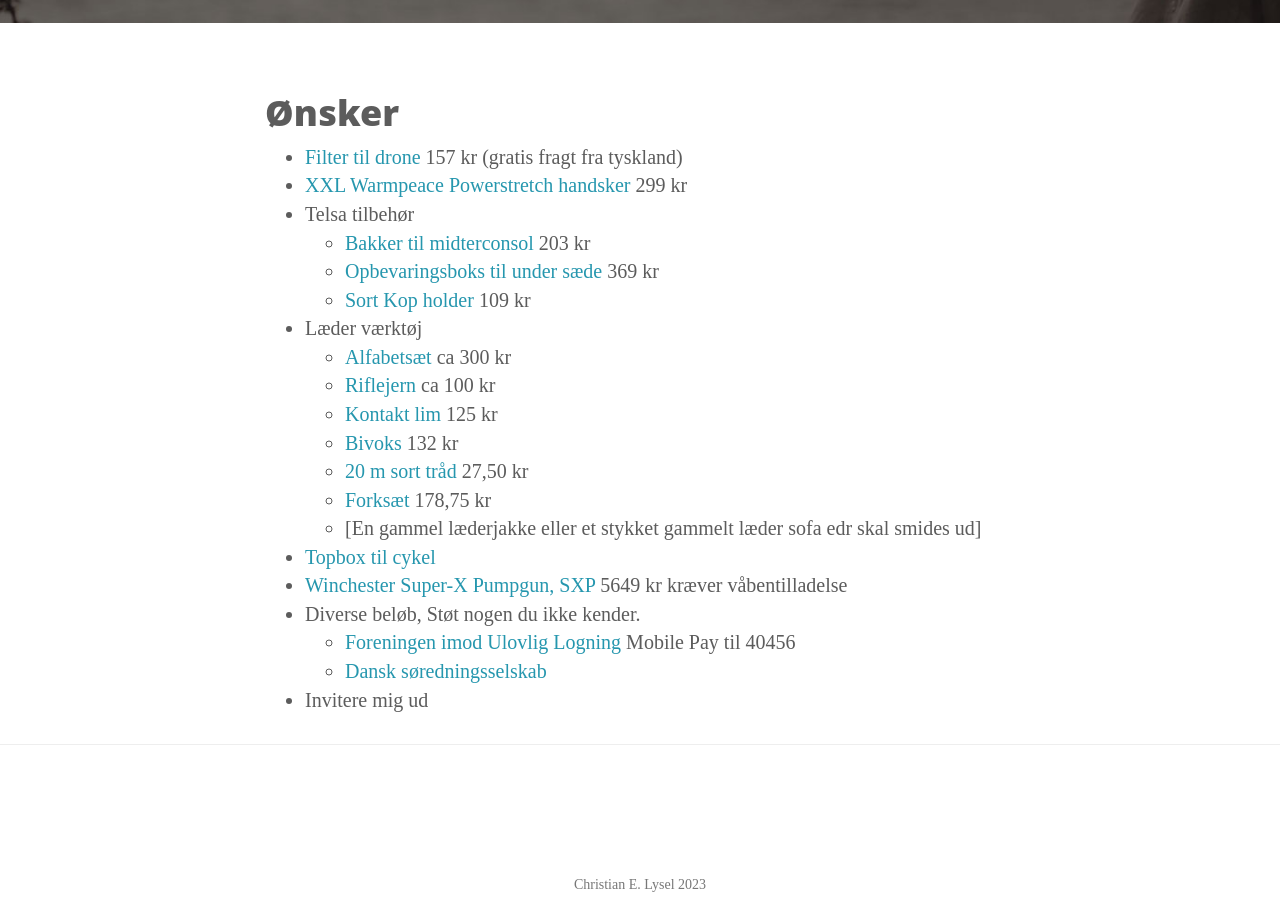
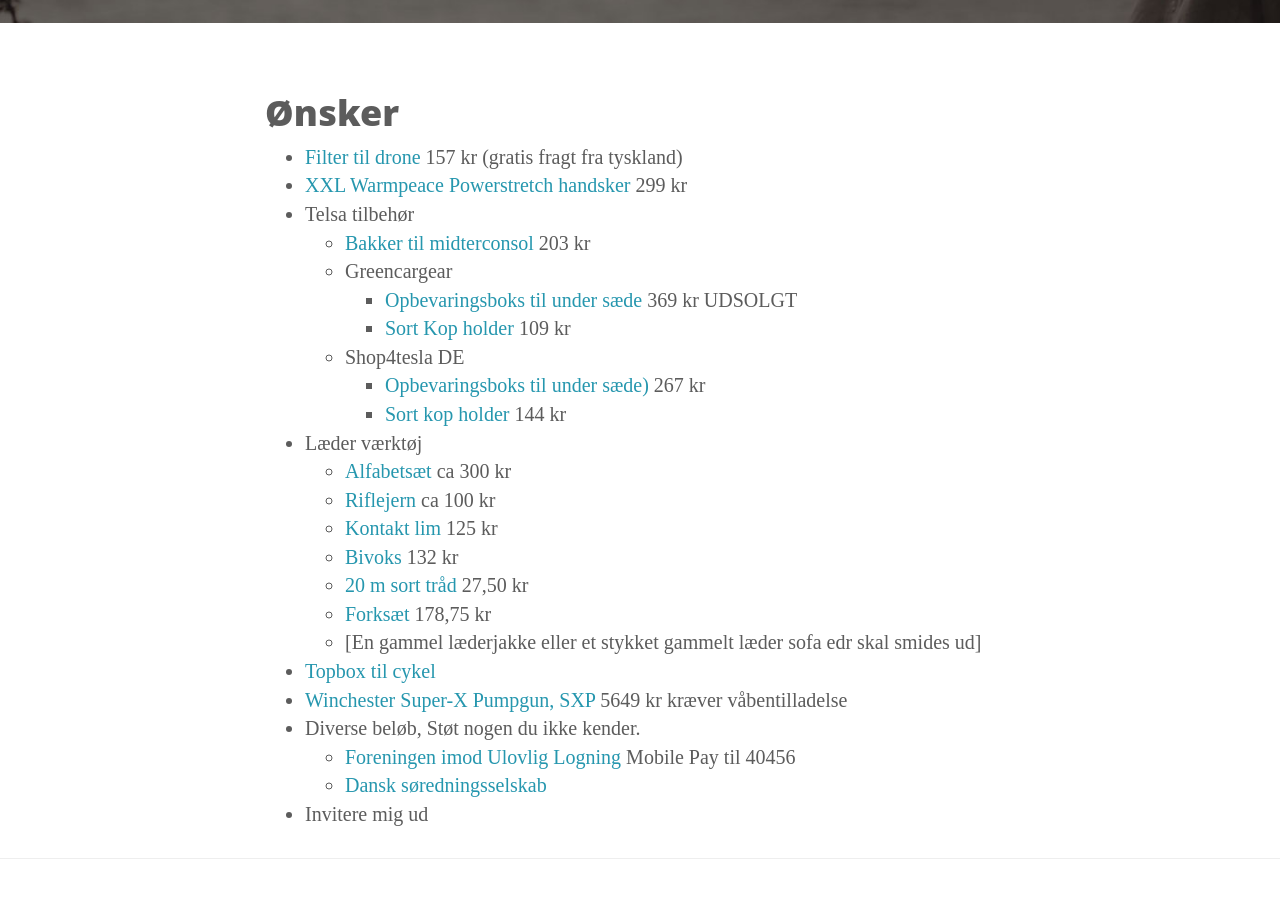
Before and after one commit to clysel/christian.lysel.net, a Jekyll site: the page built from gave.markdown, in a window 1280 px wide and 900 px high, scrolled down 433 px. Built offline with Jekyll 4.4.1, drawn with Linux system fonts in a browser that asks for light colours.

Commit message:
Update gave.markdown

```diff
--- a/gave.markdown
+++ b/gave.markdown
@@ -10,8 +10,12 @@
 * [XXL Warmpeace Powerstretch handsker](https://www.spejdersport.dk/warmpeace-powerstretch-handsker-gloves-sort) 299 kr
 * Telsa tilbehør
   * [Bakker til midterconsol](https://shop.tesla.com/da_dk/product/model-3_y-bakker-til-midterkonsollen) 203 kr
-  * [Opbevaringsboks til under sæde](https://greencargear.dk/vare/opbevaringsboks-tesla-model-y) 369 kr
-  * [Sort Kop holder](https://greencargear.dk/vare/tesla_kopholder) 109 kr
+  * Greencargear
+    * [Opbevaringsboks til under sæde](https://greencargear.dk/vare/opbevaringsboks-tesla-model-y) 369 kr UDSOLGT
+    * [Sort Kop holder](https://greencargear.dk/vare/tesla_kopholder) 109 kr
+  * Shop4tesla DE
+    * [Opbevaringsboks til under sæde)](https://www.shop4tesla.com/da/products/sitz-organizer-box-tesla-model-y?variant=39975226933388) 267 kr
+    * [Sort kop holder](https://www.shop4tesla.com/da/products/getrankehalter-tesla-model-3-y?variant=43569316823308) 144 kr
 * Læder værktøj
   * [Alfabetsæt](https://www.laederiet.dk/shop/381-alfabet--og-talsaet/7321-alfabet-og-talsaet-8134/) ca 300 kr
   * [Riflejern](https://www.laederiet.dk/shop/275-riflejern-mm/5188-riflejern-justerbart-/) ca 100 kr
```
